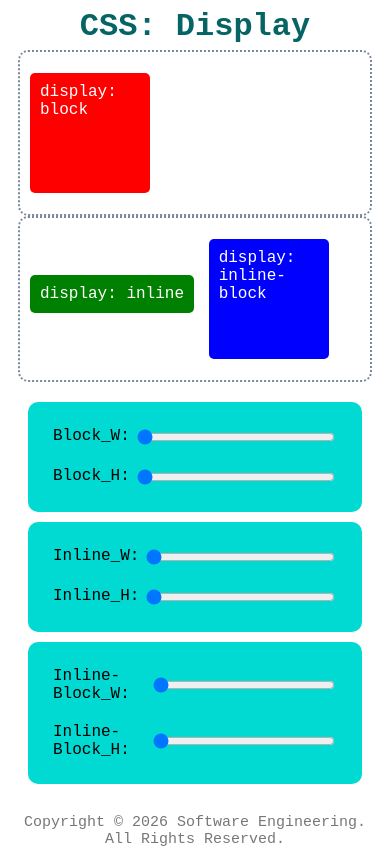
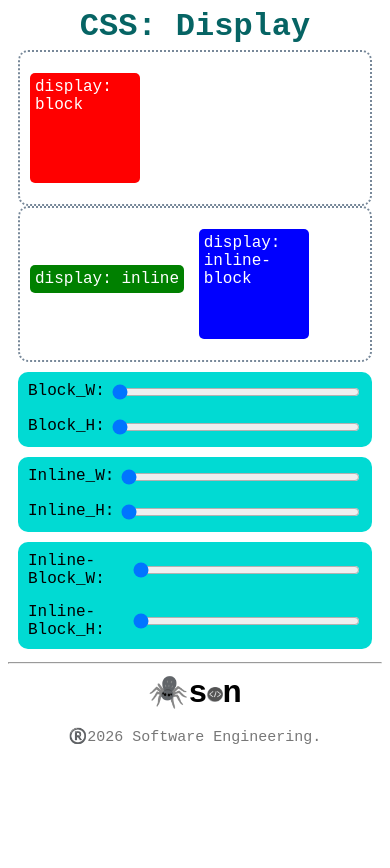
Before and after one commit to SoftwareEngineerDilson/css-display, a plain HTML site: page index.html in a window 390 px wide. After the commit the page ends 844 px from the top, so only its background shows below. Drawn offline with Linux system fonts and the light colour scheme.

Commit message:
Add files via upload

```diff
--- a/index.html
+++ b/index.html
@@ -1,10 +1,10 @@
-<!DOCTYPE html>
+<!doctype html>
 <html>
   <head>
-  <meta charset="UTF-8">
-  <meta name="viewport" content="width=device-width, initial-scale=1.0">
+    <meta charset="UTF-8" />
+    <meta name="viewport" content="width=device-width, initial-scale=1.0" />
     <title>CSS Display Property Example</title>
-  <link rel="stylesheet" href="./styles.css">
+    <link rel="stylesheet" href="./styles.css" />
     <script src="./script.js" defer></script>
   </head>
   <body>
@@ -22,38 +22,89 @@
       <div class="display block">
         <div class="slider">
           <label>Block_W:</label>
-        <input type="range" min="100" max="500" value="100" id="i-block-width" class="slide-red">
+          <input
+            type="range"
+            min="100"
+            max="500"
+            value="100"
+            id="i-block-width"
+            class="slide-red"
+          />
         </div>
         <div class="slider">
           <label>Block_H:</label>
-        <input type="range" min="100" max="500" value="100" id="i-block-height" class="slide-red">
+          <input
+            type="range"
+            min="100"
+            max="500"
+            value="100"
+            id="i-block-height"
+            class="slide-red"
+          />
         </div>
       </div>
 
       <div class="display inline">
         <div class="slider">
           <label>Inline_W:</label>
-        <input type="range" min="100" max="500" value="100" id="i-inline-width" class="slide-green">
+          <input
+            type="range"
+            min="100"
+            max="500"
+            value="100"
+            id="i-inline-width"
+            class="slide-green"
+          />
         </div>
         <div class="slider">
           <label>Inline_H:</label>
-        <input type="range" min="100" max="200" value="100" id="i-inline-height" class="slide-green">
+          <input
+            type="range"
+            min="100"
+            max="200"
+            value="100"
+            id="i-inline-height"
+            class="slide-green"
+          />
         </div>
       </div>
 
       <div class="display inline-block">
         <div class="slider">
           <label>Inline-Block_W:</label>
-        <input type="range" min="100" max="500" value="100" id="i-inline-block-width" class="slide-blue">
+          <input
+            type="range"
+            min="100"
+            max="500"
+            value="100"
+            id="i-inline-block-width"
+            class="slide-blue"
+          />
         </div>
         <div class="slider">
           <label>Inline-Block_H:</label>
-        <input type="range" min="100" max="500" value="100" id="i-inline-block-height" class="slide-blue">
+          <input
+            type="range"
+            min="100"
+            max="500"
+            value="100"
+            id="i-inline-block-height"
+            class="slide-blue"
+          />
         </div>
       </div>
     </div>
+    <hr />
     <footer>
-    <p id="footer" title="by: dtorrefiel">Copyright © 2026 Software Engineering. All Rights Reserved.</p>
+      <h1 class="footer-logo">
+        🕷️s<img
+          src="./code.png"
+          class="code-image"
+          height="15"
+          alt="code image"
+        />n
+      </h1>
+      <p id="footer" title="by: dtorrefiel">®️2026 Software Engineering.</p>
     </footer>
   </body>
 </html>
--- a/styles.css
+++ b/styles.css
@@ -1,5 +1,5 @@
 body {
-    font-family: 'Courier New', Courier, monospace;
+  font-family: "Courier New", Courier, monospace;
 }
 p {
   color: white;
@@ -30,14 +30,14 @@ p {
 .test-box div p {
   width: 100px;
   height: 100px;
-    padding: 10px;
+  padding: 5px;
   margin-left: 5px;
   border-radius: 5px;
 }
 
 .test-box h1 {
   text-align: center;
-    color:rgb(6, 100, 100);
+  color: rgb(6, 100, 100);
   margin: 5px 0;
 }
 
@@ -45,17 +45,16 @@ p {
   display: flex;
   justify-content: center;
   flex-wrap: wrap;
-    padding: 10px;
-    margin: 10px;
+  padding: 5px;
+  margin: 5px;
   gap: 10px;
   border-radius: 10px;
 }
 .container div.display {
-    padding: 10px;
   background-color: rgb(1, 218, 211);
   border-radius: 10px;
 }
-.container div.display::hover{
+.container div.display::hover {
   background-color: rgb(144, 197, 124);
 }
 .container div.display div {
@@ -66,22 +65,26 @@ p {
   flex-direction: row;
   align-content: center;
   gap: 5px;
-    margin: 10px;
+  margin: 5px;
 }
 #footer {
   color: #777;
   font-size: 15px;
   text-align: center;
-    margin-top: 20px;
   margin-bottom: 20px;
 }
-@media (max-width: 610px){
+.footer-logo {
+  text-align: center;
+  padding: 0px;
+  margin: 0px;
+}
+@media (max-width: 610px) {
   .container {
     display: flex;
     justify-content: space-evenly;
     flex-wrap: wrap;
-        padding: 10px;
-        margin-top: 10px;
+    padding: 5px;
+    margin-top: 5px;
     gap: 10px;
   }
   .container div.display {
```
Also changed, not shown: code.png (added). Lines whose indentation alone changed are shown as unchanged.
